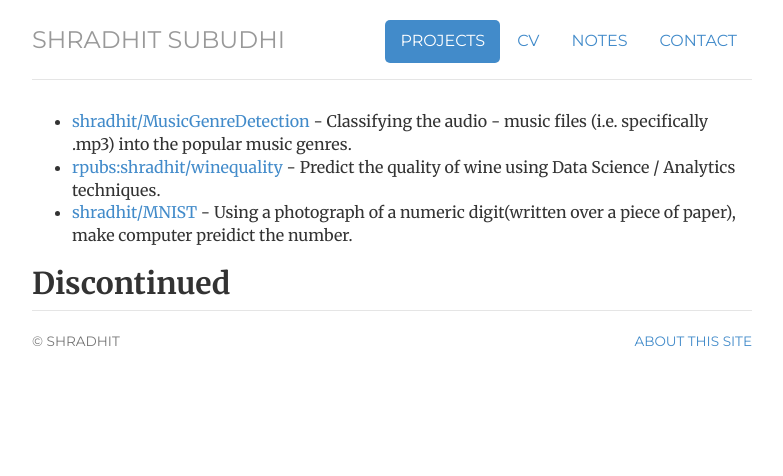
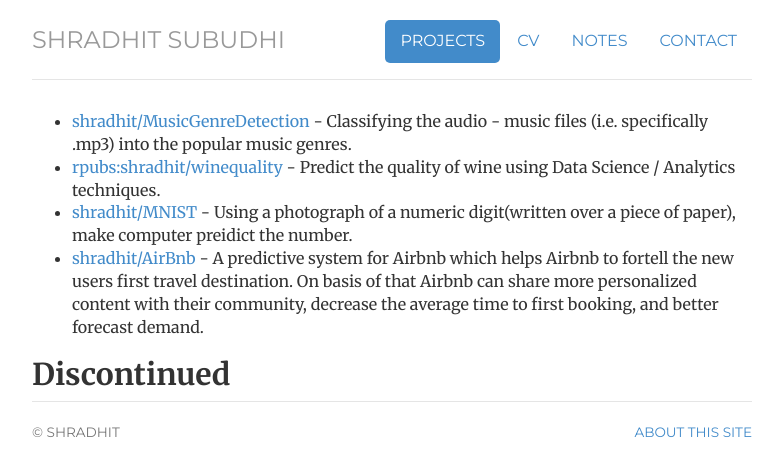
Before and after one commit to shradhit7/shradhit7.github.io, a Jekyll site: the page built from projects/index.html, in a window 1280 px wide. Shown: the top 476 px of the page, without its empty margins (248-1031 px from the left). Built offline with Jekyll 4.4.1, drawn with Linux system fonts in a browser that asks for light colours.

Commit message:
Update index.html

```diff
--- a/projects/index.html
+++ b/projects/index.html
@@ -15,6 +15,8 @@ description: Current Projects by Shradhit, a Data Scientist, Data Engineer, Soft
 <li><a href="https://github.com/shradhit/MusicGenreDetection/">shradhit/MusicGenreDetection</a> - Classifying the audio - music files (i.e. specifically .mp3) into the popular music genres. </li>
 <li><a href="https://rpubs.com/shradhit/winequality">rpubs:shradhit/winequality</a> - Predict the quality of wine using Data Science / Analytics techniques.</li>
 <li><a href="https://github.com/shradhit/MNIST-">shradhit/MNIST</a> - Using a photograph of a numeric digit(written over a piece of paper), make computer preidict the number. </li>
+<li><a href="https://github.com/shradhit/Airbnb">shradhit/AirBnb</a> - A predictive system for Airbnb which helps Airbnb to fortell the new users first travel destination. On basis of that Airbnb can share more personalized content with their community, decrease the average time to first booking, and better forecast demand. </li>
+
 </ul>
 
 <h2 id="discontinued">Discontinued</h2>
```
